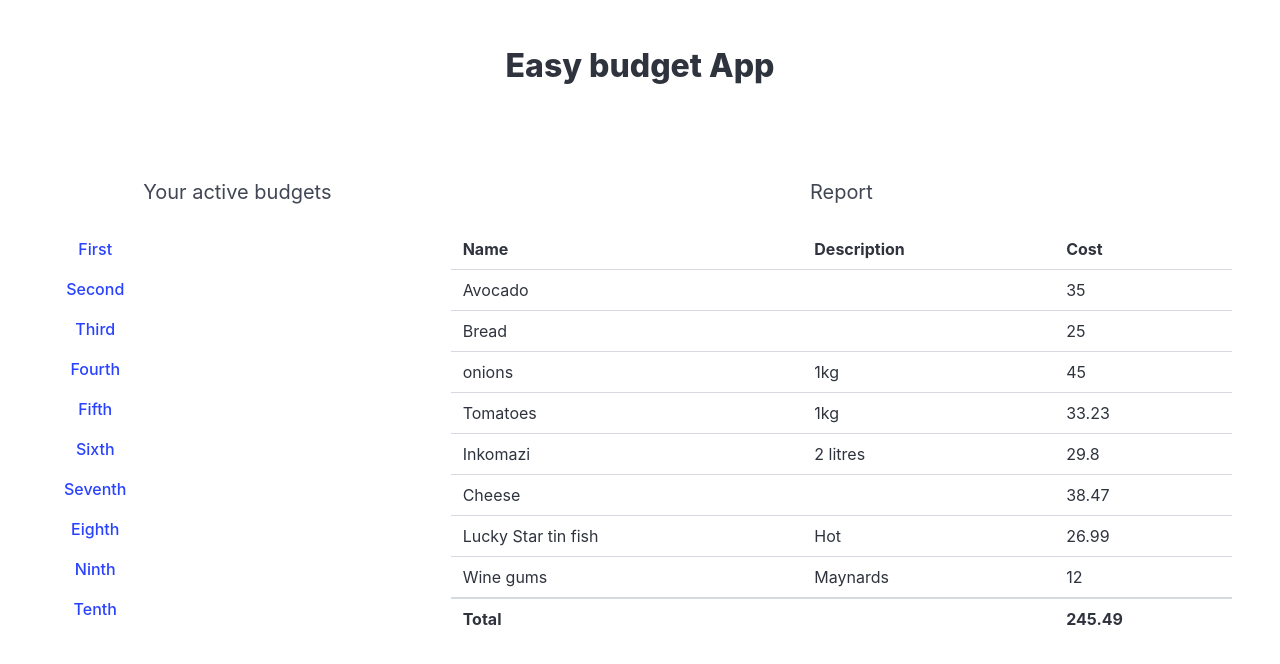
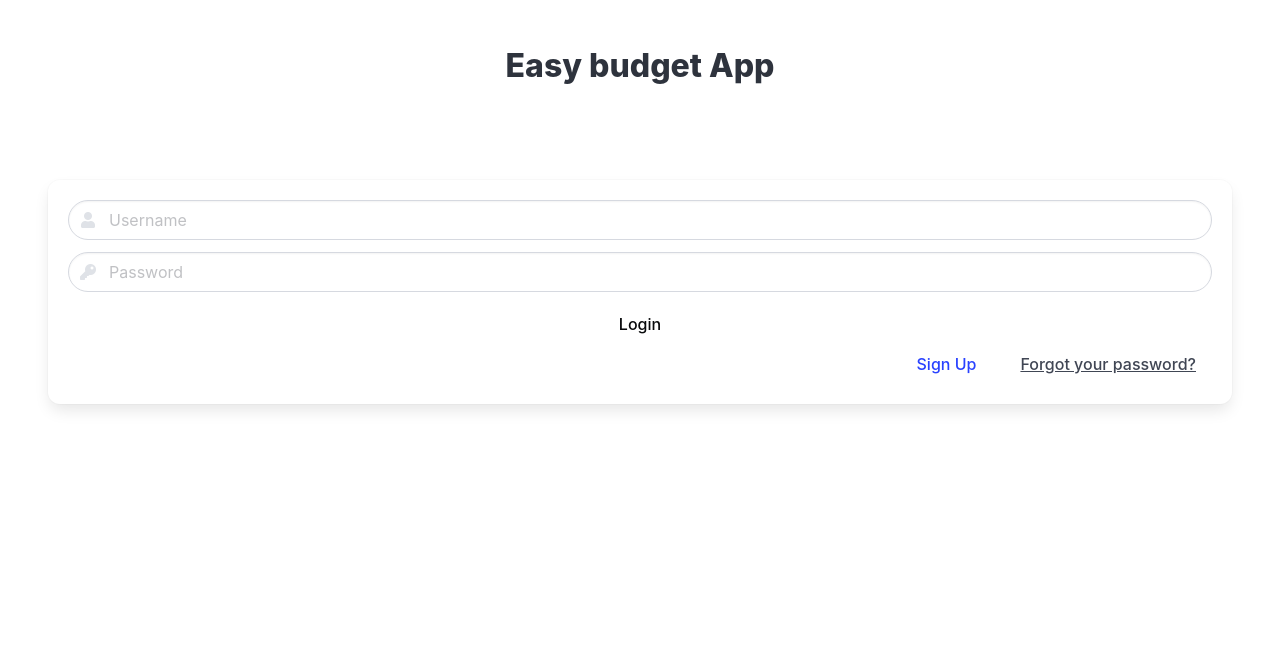
Before and after one commit to MthoMSY/bapp, a React (Vite) app: page / in a window 1280 px wide. Shown: the top 664 px of the page. Built offline with nearby package versions, Linux system fonts and the light colour scheme.

Commit message:
add react hook form for login form

```diff
--- a/index.html
+++ b/index.html
@@ -5,6 +5,7 @@
   <meta charset="UTF-8" />
   <meta name="viewport" content="width=device-width, initial-scale=1.0" />
   <link rel="stylesheet" href="https://cdn.jsdelivr.net/npm/bulma@1.0.1/css/bulma.min.css">
+  <link rel="stylesheet" href="https://use.fontawesome.com/releases/v5.0.7/css/all.css">
   <title>Easy Budget</title>
 </head>
 
--- a/package.json
+++ b/package.json
@@ -10,9 +10,11 @@
   },
   "dependencies": {
     "react": "^18.2.0",
-    "react-dom": "^18.2.0"
+    "react-dom": "^18.2.0",
+    "react-hook-form": "^7.52.1"
   },
   "devDependencies": {
+    "@hookform/devtools": "^4.3.1",
     "@types/react": "^18.0.27",
     "@types/react-dom": "^18.0.10",
     "@vitejs/plugin-react": "^3.1.0",
--- a/src/App.tsx
+++ b/src/App.tsx
@@ -1,7 +1,7 @@
 import { Dashboard } from "./components/Dashboard";
 import { Login } from "./components/Login";
 
-const loggedIn = true;
+const loggedIn = false;
 function App() {
   return (
     <div className="App">
@@ -9,8 +9,7 @@ function App() {
         <h1 className="title has-text-centered">Easy budget App</h1>
       </div>
       <section className="section">
-        {!loggedIn && <Login />}
-        {loggedIn && <Dashboard />}
+        {loggedIn ? <Dashboard /> : <Login />}
       </section>
     </div>
   );
--- a/src/components/Dashboard.tsx
+++ b/src/components/Dashboard.tsx
@@ -1,4 +1,4 @@
-import { Report } from "./Report";
+import { Items } from "./Items";
 export function Dashboard() {
   const budgets = [
     { id: 1, name: "First" },
@@ -14,7 +14,7 @@ export function Dashboard() {
   ];
   return (
     <div className="columns is-mobile">
-      <div className="column is-one-third is-half">
+      {/* <div className="column is-one-third is-half">
         <h2 className="subtitle has-text-centered">Your active budgets</h2>
         <div className="table-container">
           <table>
@@ -32,10 +32,9 @@ export function Dashboard() {
             ))}
           </table>
         </div>
-      </div>
+      </div> */}
       <div className="column">
-        <h2 className="subtitle has-text-centered">Report</h2>
-        <Report />
+        <Items />
       </div>
     </div>
   );
--- /dev/null
+++ b/src/components/Items.tsx
@@ -0,0 +1,80 @@
+const items = [
+  { name: "Avocado", description: "", cost: 35 },
+  { name: "Bread", description: "", cost: 25 },
+  { name: "onions", description: "1kg", cost: 45 },
+  { name: "Tomatoes", description: "1kg", cost: 33.23 },
+  { name: "Inkomazi", description: "2 litres", cost: 29.8 },
+  { name: "Cheese", description: "", cost: 38.47 },
+  { name: "Lucky Star tin fish", description: "Hot", cost: 26.99 },
+  { name: "Wine gums", description: "Maynards", cost: 12 },
+];
+
+const totalCost = (): number => {
+  let sum = 0;
+  items.forEach((item) => (sum += item.cost));
+  return sum;
+};
+
+export function Items() {
+  return (
+    <>
+ {/* <!-- Main container --> */}
+<nav className="level">
+  {/* <!-- Left side --> */}
+  <div className="level-left">
+    <div className="level-item">
+      <p className="subtitle is-5"><strong>123</strong> items</p>
+    </div>
+    <div className="level-item">
+      <div className="field has-addons">
+        <p className="control">
+          <input className="input" type="text" placeholder="Find an item" />
+        </p>
+        <p className="control">
+          <button className="button">Search</button>
+        </p>
+      </div>
+    </div>
+  </div>
+
+  {/* <!-- Right side --> */}
+  <div className="level-right">
+    <p className="level-item"><button className="button is-primary">
+    <span className="icon">
+      <i className="fas fa-cart-plus"></i>
+    </span>
+    <span>Add item</span>
+  </button></p>
+  </div>
+</nav>
+      <div className="table-container">
+        <table className="table is-fullwidth is-hoverable is-striped is-bordered">
+          <tfoot>
+            <th>Total</th>
+            <td></td>
+            <th>R{totalCost()}</th>
+          </tfoot>
+          <tbody>
+            <tr>
+              <th>Name</th>
+              <th>Description</th>
+              <th>Cost</th>
+            </tr>
+            {items.map((item) => (
+              <tr>
+                <td>{item.name}</td>
+                <td>{item.description}</td>
+                <td>R{item.cost}</td>
+              </tr>
+            ))}
+            <tr>
+              <td></td>
+              <td></td>
+              <td></td>
+            </tr>
+          </tbody>
+        </table>
+      </div>
+    </>
+  );
+}
--- a/src/components/Login.tsx
+++ b/src/components/Login.tsx
@@ -1,42 +1,112 @@
+import { useForm } from "react-hook-form";
+import { DevTool } from "@hookform/devtools";
+
+type FormValues = {
+  username: string;
+  password: string;
+};
+
 export function Login() {
+  const form = useForm<FormValues>();
+  const { register, control, handleSubmit, formState } = form;
+
+  const onSubmit = (formValues: FormValues) => {
+    console.log(`Logging in for user ${formValues.username}`);
+  };
+
+  const onHandleError = () => {
+    console.log("an error occurred on submission");
+  };
+
+  const { errors } = formState;
+
   return (
     <div className="box ">
-        <div className="block">
-          {/* --- Username*/}
+      <div className="block">
+        <form onSubmit={handleSubmit(onSubmit, onHandleError)} noValidate>
           <div className="field">
             <div className="control has-icons-left">
               <input
                 className="input is-rounded"
                 type="text"
                 placeholder="Username"
+                id="username"
+                {...register("username", {
+                  required: {
+                    message: "Username is required",
+                    value: true,
+                  },
+                  min: {
+                    value: 3,
+                    message: 'Username length must be 3 characters or more'
+                  }
+                })}
               />
               <span className="icon is-small is-left">
                 <i className="fas fa-user"></i>
               </span>
             </div>
+            <p className="help is-danger">{errors.username?.message}</p>
           </div>
-          {/* --- Password*/}
           <div className="field">
             <div className="control has-icons-left">
               <input
                 className="input is-rounded"
                 type="password"
                 placeholder="Password"
+                id="password"
+                {...register("password", {
+                  required: {
+                    message: "Password is required",
+                    value: true,
+                  },
+                  min: {
+                    value: 8,
+                    message: "Password length should be more than 7 characters"
+                  },
+                  pattern: {
+                    value:
+                    /^([0-9]+[a-zA-Z]+|[a-zA-Z]+[0-9]+)[0-9a-zA-Z]*$/,
+                    message: "Password is too weak"
+                  }
+                })}
               />
               <span className="icon is-small is-left">
                 <i className="fas fa-key"></i>
               </span>
             </div>
+            <p className="help is-danger">{errors.password?.message}</p>
           </div>
           <div className="field">
             <div className="buttons is-centered">
-              <button className="button is-white">Login</button>
-              <button className="button is-white">Sign Up</button>
-              <button className="button is-text">Forgot your password?</button>
-
+              <button type="submit" className="button is-white" id="login">
+                Login
+              </button>
             </div>
           </div>
+        </form>
+        <DevTool control={control} />
+        <div className="field">
+          <div className="buttons is-right">
+            <button
+              className="button is-ghost"
+              onClick={() => {
+                console.log("Sign up");
+              }}
+            >
+              Sign Up
+            </button>
+            <button
+              className="button is-text"
+              onClick={() => {
+                console.log("Forgot my password");
+              }}
+            >
+              Forgot your password?
+            </button>
+          </div>
         </div>
+      </div>
     </div>
   );
 }
--- a/src/components/Report.tsx
+++ /dev/null
@@ -1,44 +0,0 @@
-const items = [
-  { name: "Avocado", description: "", cost: 35 },
-  { name: "Bread", description: "", cost: 25 },
-  { name: "onions", description: "1kg", cost: 45 },
-  { name: "Tomatoes", description: "1kg", cost: 33.23 },
-  { name: "Inkomazi", description: "2 litres", cost: 29.8 },
-  { name: "Cheese", description: "", cost: 38.47 },
-  { name: "Lucky Star tin fish", description: "Hot", cost: 26.99 },
-  { name: "Wine gums", description: "Maynards", cost: 12 },
-];
-
-const totalCost = ():number =>{
-        let sum = 0
-        items.forEach((item) => sum += item.cost)
-return sum
-    }
-
-export function Report() {
-  return (
-    <div className="table-container">
-      <table className="table is-fullwidth is-hoverable">
-        <tfoot>
-          <th>Total</th>
-          <td></td>
-          <th>{totalCost()}</th>
-        </tfoot>
-        <tbody>
-          <tr>
-            <th>Name</th>
-            <th>Description</th>
-            <th>Cost</th>
-          </tr>
-          {items.map((item) => (
-            <tr>
-              <td>{item.name}</td>
-              <td>{item.description}</td>
-              <td>{item.cost}</td>
-            </tr>
-          ))}
-        </tbody>
-      </table>
-    </div>
-  );
-}
```
Also changed, not shown: 1 other file (tests, documents, lock files or other folders).
